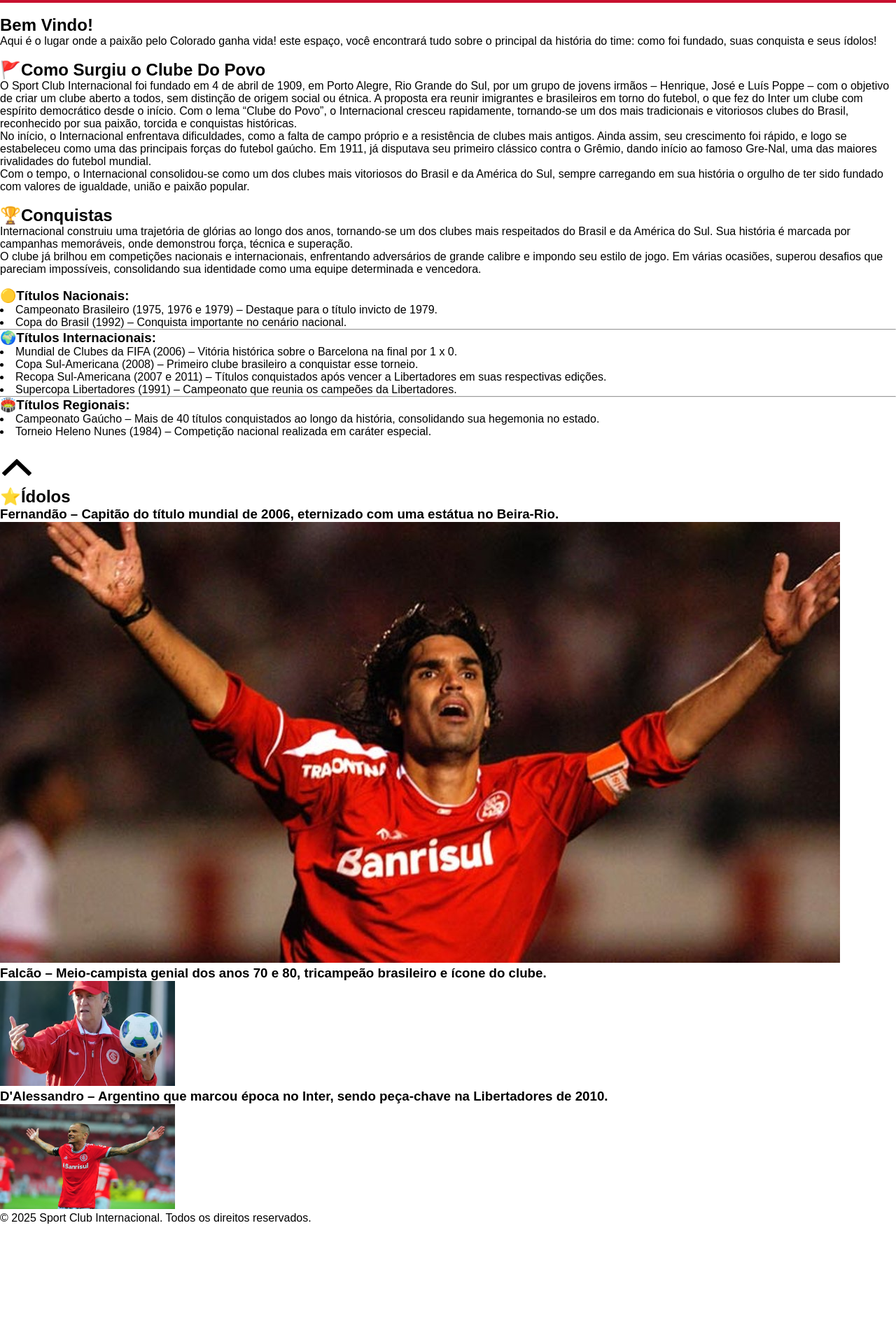
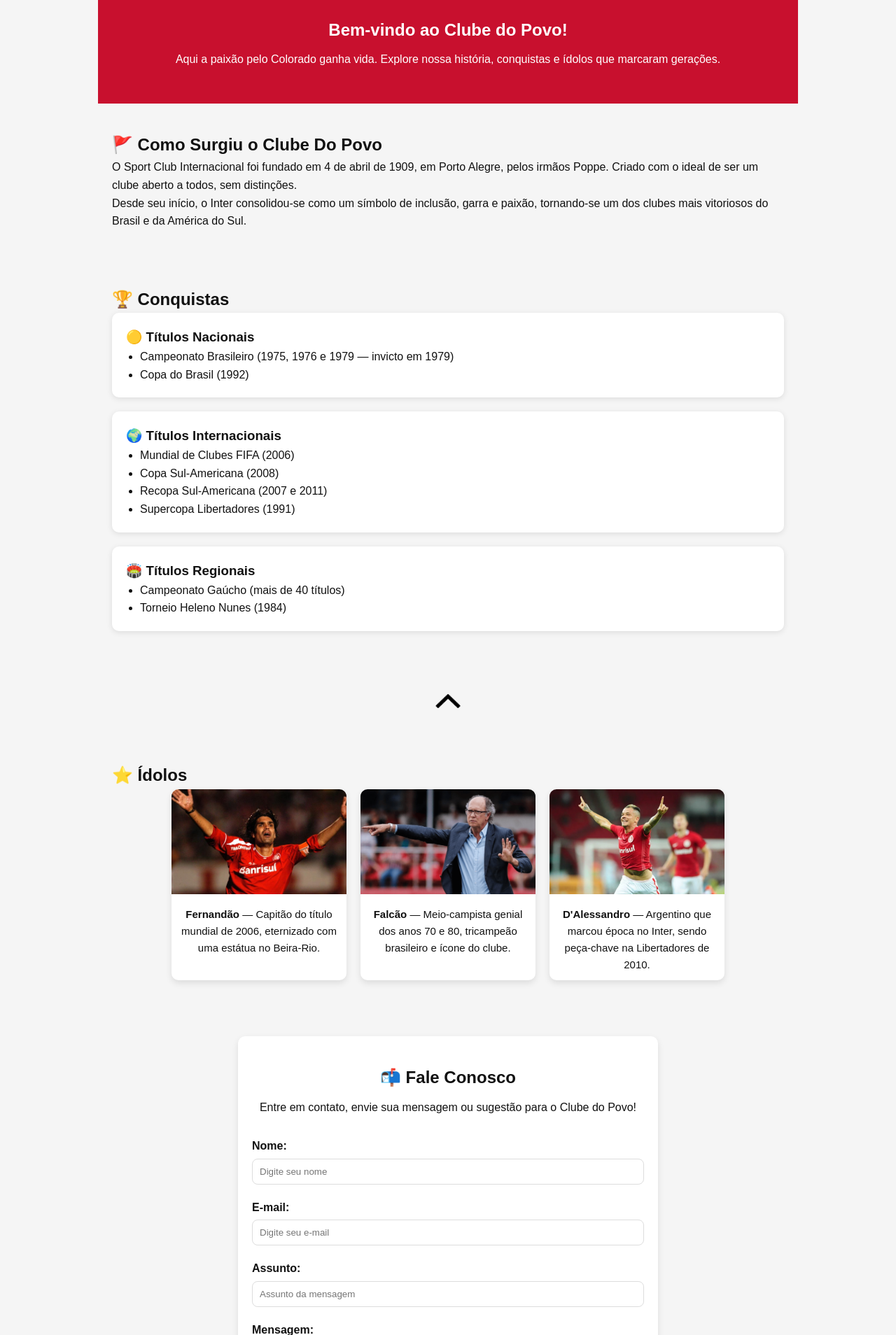
Before and after one commit to davi2989/Site-do-Inter, a plain HTML site: page index.html in a window 1280 px wide. Shown: the part 136-2044 px from the top of the page at 70% size. Before the commit the page ends 1886 px from the top, so only its background shows below. Drawn offline with Linux system fonts and the light colour scheme.

Commit message:
Add files via upload

```diff
--- a/index.html
+++ b/index.html
@@ -11,112 +11,123 @@
 
 <body>
     <header id="cabecalho">
-        <img src="./assets/img/logo.png" alt="Logo do inter" width="100px;" height="100px">
-        </section>
+        <div class="logo">
+            <img src="./assets/img/logo.inter.png" alt="Logo do Inter">
             <h1>Sport Club Internacional</h1>
+        </div>
         <nav>
             <ul>
                 <li><a href="#banner">Início</a></li>
                 <li><a href="#conquistas">Conquistas</a></li>
                 <li><a href="#idolos">Ídolos</a></li>
+                <li><a href="#contato">Contato</a></li>
             </ul>
         </nav>
     </header>
-    <section id="banner" class="card">
+
     <main>
-            <div class="card">
-                <br>
-                <h1>Bem Vindo!</h1>
-                <p>Aqui é o lugar onde a paixão pelo Colorado ganha vida! este espaço, você encontrará tudo
-                    sobre o
-                    principal da história
-                    do time: como foi fundado, suas conquista e seus ídolos!</p>
+        <section id="banner">
+            <h2>Bem-vindo ao Clube do Povo!</h2>
+            <p>Aqui a paixão pelo Colorado ganha vida. Explore nossa história, conquistas e ídolos que marcaram
+                gerações.</p>
+        </section>
+
+        <section id="fundacao">
+            <h2>🚩 Como Surgiu o Clube Do Povo</h2>
+            <p>O Sport Club Internacional foi fundado em 4 de abril de 1909, em Porto Alegre, pelos irmãos Poppe. Criado
+                com o ideal de ser um clube aberto a todos, sem distinções.</p>
+            <p>Desde seu início, o Inter consolidou-se como um símbolo de inclusão, garra e paixão, tornando-se um dos
+                clubes mais vitoriosos do Brasil e da América do Sul.</p>
+        </section>
+
+        <section id="conquistas">
+            <h2>🏆 Conquistas</h2>
+
+            <div class="conquista">
+                <h3>🟡 Títulos Nacionais</h3>
+                <ul>
+                    <li>Campeonato Brasileiro (1975, 1976 e 1979 — invicto em 1979)</li>
+                    <li>Copa do Brasil (1992)</li>
+                </ul>
+            </div>
+
+            <div class="conquista">
+                <h3>🌍 Títulos Internacionais</h3>
+                <ul>
+                    <li>Mundial de Clubes FIFA (2006)</li>
+                    <li>Copa Sul-Americana (2008)</li>
+                    <li>Recopa Sul-Americana (2007 e 2011)</li>
+                    <li>Supercopa Libertadores (1991)</li>
+                </ul>
+            </div>
+
+            <div class="conquista">
+                <h3>🏟️ Títulos Regionais</h3>
+                <ul>
+                    <li>Campeonato Gaúcho (mais de 40 títulos)</li>
+                    <li>Torneio Heleno Nunes (1984)</li>
+                </ul>
             </div>
         </section>
-    <section id="fundacao" class="card">
-        <br>
-        <h2>🚩Como Surgiu o Clube Do Povo</h2>
-        <p>O Sport Club Internacional foi fundado em 4 de abril de 1909, em Porto Alegre, Rio Grande do Sul,
-            por um grupo de jovens irmãos – Henrique, José e Luís Poppe – com o objetivo de criar um clube
-            aberto a
-            todos,
-            sem distinção de origem social ou étnica. A proposta era reunir imigrantes e brasileiros em torno do
-            futebol,
-            o que fez do Inter um clube com espírito democrático desde o início. Com o lema “Clube do Povo”, o
-            Internacional
-            cresceu rapidamente, tornando-se um dos mais tradicionais e vitoriosos clubes do Brasil, reconhecido
-            por
-            sua paixão,
-            torcida e conquistas históricas. </p>
 
-        <p>No início, o Internacional enfrentava dificuldades, como a falta de campo próprio e a resistência de
-            clubes mais antigos. Ainda assim, seu crescimento foi rápido, e logo se estabeleceu como uma das
-            principais forças do futebol gaúcho. Em 1911, já disputava seu primeiro clássico contra o Grêmio,
-            dando
-            início ao famoso Gre-Nal, uma das maiores rivalidades do futebol mundial.</p>
-        <p>Com o tempo, o Internacional consolidou-se como um dos clubes mais vitoriosos do Brasil e da América
-            do
-            Sul, sempre carregando em sua história o orgulho de ter sido fundado com valores de igualdade, união
-            e
-            paixão popular.</p>
-        </div>
-        </main>
-    </section>
-    </section>
-    <br>
-    <section id="conquistas" class="card">
-        <h2>🏆Conquistas</h2>
-        <p>Internacional construiu uma trajetória de glórias ao longo dos anos, tornando-se um dos clubes mais
-            respeitados do Brasil e da América do Sul. Sua história é marcada por campanhas memoráveis, onde
-            demonstrou força, técnica e superação.
-        <p> O clube já brilhou em competições nacionais e internacionais, enfrentando adversários de grande
-            calibre
-            e impondo seu estilo de jogo. Em várias ocasiões, superou desafios que pareciam impossíveis,
-            consolidando sua identidade como uma equipe determinada e vencedora.</p>
-        <br>
-        <h3>🟡Títulos Nacionais:</h3>
-        <li>Campeonato Brasileiro (1975, 1976 e 1979) – Destaque para o título invicto de 1979.</li>
-        <li> Copa do Brasil (1992) – Conquista importante no cenário nacional.</li>
-        <hr>
-        <h3>🌍Títulos Internacionais: </h3>
-        <li>Mundial de Clubes da FIFA (2006) – Vitória histórica sobre o Barcelona na final por 1 x 0.</li>
-        <li>Copa Sul-Americana (2008) – Primeiro clube brasileiro a conquistar esse torneio.</li>
-        <li>Recopa Sul-Americana (2007 e 2011) – Títulos conquistados após vencer a Libertadores em suas
-            respectivas
-            edições.</li>
-        <li>Supercopa Libertadores (1991) – Campeonato que reunia os campeões da Libertadores.</li>
-        <hr>
-        <h3>🏟️Títulos Regionais:</h3>
-        <li>Campeonato Gaúcho – Mais de 40 títulos conquistados ao longo da história, consolidando sua hegemonia
-            no
-            estado.</li>
-        <li>Torneio Heleno Nunes (1984) – Competição nacional realizada em caráter especial.</li>
+        <a href="#cabecalho" class="btn-voltar">
+            <img src="./assets/img/up.png" alt="Subir">
+        </a>
+
+        <section id="idolos">
+            <h2>⭐ Ídolos</h2>
+            <div class="galeria">
+                <div class="card">
+                    <img src="./assets/img/fernandão.jpg" alt="Fernandão">
+                    <p><strong>Fernandão</strong> — Capitão do título mundial de 2006, eternizado com uma estátua no
+                        Beira-Rio.</p>
                 </div>
 
-    </section>
-    <br>
-    <a href="#cabecalho"><img src="./assets/img/up.png" alt="subir"></a>
-    <section id="idolos" class="card">
-        <h2>⭐Ídolos</h2>
-        <div class="galeria">
-            <div class="foto">
-            <h3>Fernandão – Capitão do título mundial de 2006, eternizado com uma estátua no Beira-Rio.</h3>
-            <img src="./assets/img/Fernandão.jpg" alt="">
+                <div class="card">
+                    <img src="./assets/img/falcao.png" alt="Falcão">
+                    <p><strong>Falcão</strong> — Meio-campista genial dos anos 70 e 80, tricampeão brasileiro e ícone do
+                        clube.</p>
                 </div>
-            <div class="foto">
-                <h3>Falcão – Meio-campista genial dos anos 70 e 80, tricampeão brasileiro e ícone do clube.</h3>
-                <img src="./assets/img/falcao.avif" width="250px" height="150px" alt="Imagem de Paulo Falcão">
-            </div>
-            <div class="foto">
-                <h3>D'Alessandro – Argentino que marcou época no Inter, sendo peça-chave na Libertadores de 2010.</h3>
-                <img src="./assets/img/dalessandro.webp" width="250px" height="150px" alt="">
+
+                <div class="card">
+                    <img src="./assets/img/Dale.webp" alt="D'Alessandro">
+                    <p><strong>D'Alessandro</strong> — Argentino que marcou época no Inter, sendo peça-chave na
+                        Libertadores de 2010.</p>
                 </div>
             </div>
         </section>
+
+
+        <section id="contato">
+            <h2>📬 Fale Conosco</h2>
+            <p>Entre em contato, envie sua mensagem ou sugestão para o Clube do Povo!</p>
+
+            <form action="confirmacao.html" method="get">
+                <div class="campo">
+                    <label for="nome">Nome:</label>
+                    <input type="text" id="nome" name="nome" required placeholder="Digite seu nome">
+                </div>
+
+                <div class="campo">
+                    <label for="email">E-mail:</label>
+                    <input type="email" id="email" name="email" required placeholder="Digite seu e-mail">
+                </div>
+
+                <div class="campo">
+                    <label for="assunto">Assunto:</label>
+                    <input type="text" id="assunto" name="assunto" required placeholder="Assunto da mensagem">
+                </div>
+
+                <div class="campo">
+                    <label for="mensagem">Mensagem:</label>
+                    <textarea id="mensagem" name="mensagem" rows="5" required
+                        placeholder="Escreva sua mensagem..."></textarea>
+                </div>
+
+                <button type="submit">Enviar</button>
+            </form>
+        </section>
     </main>
-    <footer>
-        <p>&copy; 2025 Sport Club Internacional. Todos os direitos reservados.</p>
-    </footer>
 </body>
 
 </html>
--- a/styles.css
+++ b/styles.css
@@ -3,56 +3,241 @@
     padding: 0;
     box-sizing: border-box;
 }
+
+
+:root {
+    --vermelho: #c8102e;
+    --branco: #ffffff;
+    --cinza-claro: #f5f5f5;
+    --preto: #111111;
+}
+
+
 body {
     font-family: Arial, sans-serif;
-    background-color: #ffffff;
-    color: #000000;
+    background-color: var(--cinza-claro);
+    color: var(--preto);
+    line-height: 1.6;
 }
 
 
 #cabecalho {
-    background-color: #c8102e;
-    color: white;
+    background-color: var(--vermelho);
+    color: var(--branco);
     padding: 20px;
     display: flex;
     justify-content: space-between;
     align-items: center;
-    font-size: 18px;
+    flex-wrap: wrap;
 }
+
+#cabecalho .logo {
+    display: flex;
+    align-items: center;
+    gap: 10px;
+}
+
+#cabecalho img {
+    width: 70px;
+    height: 70px;
+}
+
 nav ul {
-    list-style-type: none;
+    list-style: none;
     display: flex;
     gap: 20px;
-    text-decoration: none;
-    padding: 10px;
 }
 
 nav ul li {
-    display: inline;
-    background-color: white;
-    border-radius: 10px;
-    margin: 0 10px;
+    background-color: var(--branco);
+    border-radius: 20px;
+    transition: 0.3s;
 }
 
 nav ul li a {
-    color: #c8102e;
+    display: block;
+    padding: 10px 15px;
+    color: var(--vermelho);
     text-decoration: none;
-    padding: 10px;
-    transition: 0.3s ease-in-out;
+    font-weight: bold;
 }
 
-nav ul li a:hover {
-    text-decoration: none;
-    border-radius: 10px;
+nav ul li:hover {
     background-color: rgb(197, 113, 113);
-    border-color: rgb(197, 113, 113);
-     transform: scale(1.4);
-
 }
 
-#idolos {
+
+#banner {
+    background-color: var(--vermelho);
+    color: var(--branco);
+    padding: 50px 20px;
+    text-align: center;
+}
+
+#banner h2 {
+    margin-bottom: 10px;
+}
+
+
+section {
+    padding: 40px 20px;
+    max-width: 1000px;
+    margin: 0 auto;
+}
+
+
+.conquista {
+    background-color: var(--branco);
+    border-radius: 10px;
+    padding: 20px;
+    margin-bottom: 20px;
+    box-shadow: 0 2px 8px rgba(0, 0, 0, 0.1);
+}
+
+.conquista ul {
+    padding-left: 20px;
+}
+
+
+.galeria {
     display: flex;
+    gap: 20px;
     flex-wrap: wrap;
-    justify-content: space-around;
-    flex-direction: column;
+    justify-content: center;
 }
+
+.card {
+    background-color: var(--branco);
+    border-radius: 10px;
+    width: 250px;
+    box-shadow: 0 4px 10px rgba(0, 0, 0, 0.1);
+    overflow: hidden;
+    text-align: center;
+    transition: transform 0.3s;
+}
+
+.card:hover {
+    transform: scale(1.05);
+}
+
+.card img {
+    width: 100%;
+    height: 150px;
+    object-fit: cover;
+}
+
+.card p {
+    padding: 10px;
+    font-size: 15px;
+}
+
+/* Formulário */
+#contato {
+    background-color: var(--branco);
+    padding: 40px 20px;
+    border-radius: 10px;
+    max-width: 600px;
+    margin: 40px auto;
+    box-shadow: 0 4px 10px rgba(0, 0, 0, 0.1);
+}
+
+#contato h2 {
+    text-align: center;
+    margin-bottom: 10px;
+}
+
+#contato p {
+    text-align: center;
+    margin-bottom: 30px;
+}
+
+form .campo {
+    margin-bottom: 20px;
+}
+
+form label {
+    display: block;
+    margin-bottom: 5px;
+    font-weight: bold;
+}
+
+form input,
+form textarea {
+    width: 100%;
+    padding: 10px;
+    border: 1px solid #ddd;
+    border-radius: 8px;
+    outline: none;
+    transition: border-color 0.3s;
+}
+
+form input:focus,
+form textarea:focus {
+    border-color: var(--vermelho);
+}
+
+form button {
+    background-color: var(--vermelho);
+    color: white;
+    border: none;
+    padding: 12px 20px;
+    border-radius: 8px;
+    cursor: pointer;
+    width: 100%;
+    transition: background-color 0.3s;
+    font-size: 16px;
+}
+
+form button:hover {
+    background-color: rgb(197, 113, 113);
+}
+
+.btn-voltar {
+    display: block;
+    text-align: center;
+    margin: 20px;
+}
+
+.btn-voltar img {
+    width: 40px;
+    transition: transform 0.3s;
+}
+
+.btn-voltar img:hover {
+    transform: translateY(-5px);
+}
+
+#confirmacao {
+    text-align: center;
+    padding: 50px 20px;
+    max-width: 800px;
+    margin: 0 auto;
+    background-color: var(--branco);
+    border-radius: 10px;
+    box-shadow: 0 4px 10px rgba(0, 0, 0, 0.1);
+}
+
+#confirmacao h2 {
+    font-size: 2rem;
+    color: var(--vermelho);
+    margin-bottom: 20px;
+}
+
+#confirmacao p {
+    font-size: 1.2rem;
+    margin-bottom: 30px;
+}
+
+#confirmacao .btn-voltar {
+    display: inline-block;
+    background-color: var(--vermelho);
+    color: var(--branco);
+    padding: 10px 20px;
+    border-radius: 8px;
+    text-decoration: none;
+    margin-top: 20px;
+}
+
+#confirmacao .btn-voltar:hover {
+    background-color: rgb(197, 113, 113);
+}
```
Also changed, not shown: confirmacao.html (added, +32 -0 lines), assets/img/Dale.webp (added), assets/img/falcao.png (added), assets/img/logo.inter.png (added). Lines whose indentation alone changed are shown as unchanged.
